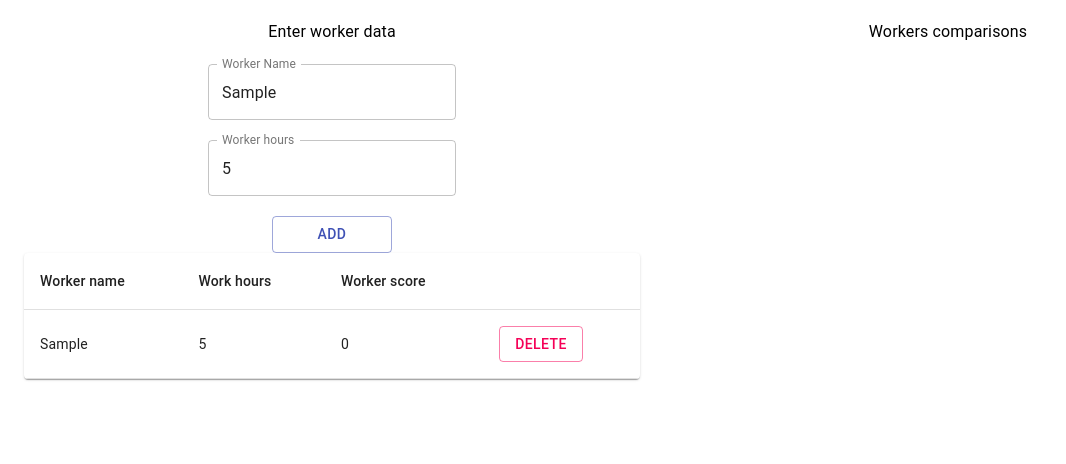
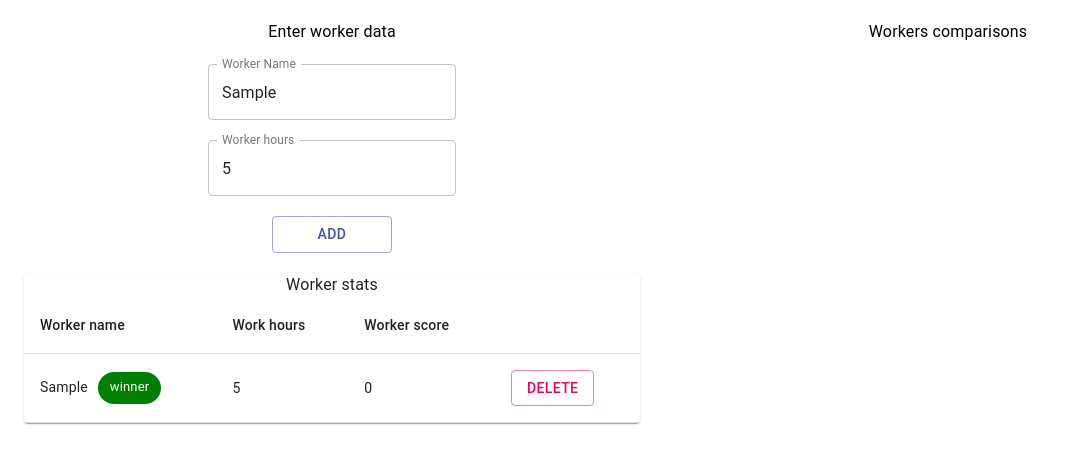
Before and after one commit to Velidoss/ukln, a React (Create React App) app: page / in a window 1280 px wide. Both pictures are taken after typing "Sample", "5" into the empty fields and a click on the button "ADD". Shown: the top 464 px of the page, without its empty margins (0-1066 px from the left). Built offline with nearby package versions, Linux system fonts and the light colour scheme.

Commit message:
feat: make error for duplicate worker names

```diff
--- a/src/App.js
+++ b/src/App.js
@@ -6,8 +6,8 @@ import Score from './components/Score/Score';
 function App() {
   return (
     <Container>
-      <Grid container direction="row">
-        <Grid container item  direction="column" xs={6}>
+      <Grid container >
+        <Grid container item  direction="column" lg={6}>
           <Grid container item justify="center" >
              <Input/>
           </Grid>
@@ -15,7 +15,7 @@ function App() {
             <Score/>
           </Grid>
         </Grid>
-        <Grid container item xs={6}>
+        <Grid container item lg={6}>
           <Comparison/>
         </Grid>
       </Grid>
--- a/src/components/Comparison/Comparison.jsx
+++ b/src/components/Comparison/Comparison.jsx
@@ -3,10 +3,12 @@ import useAppSelector from './../../store/hooks/useAppSelector';
 import { comparisonsSelector } from './../../store/selectors';
 import { Grid, List, Typography } from '@material-ui/core';
 import ComparisonListItem from './ComparisonListItem/ComparisonListItem';
+import style from './ComparisonStyles';
 
 const Comparison = () => {
 
   const comparisons = useAppSelector(comparisonsSelector);
+  const classes = style();
 
   return (
     <Grid container direction="column">
@@ -16,7 +18,7 @@ const Comparison = () => {
         </Typography>
       </Grid>
       <Grid item container justify="center" >
-        <List>
+        <List className={classes.root}>
           {
             comparisons.map((item, index) => (
               <ComparisonListItem key={index} comparisonItem={item} />
--- a/src/components/Comparison/ComparisonListItem/ComparisonListItem.jsx
+++ b/src/components/Comparison/ComparisonListItem/ComparisonListItem.jsx
@@ -10,7 +10,6 @@ const ComparisonListItem = ({comparisonItem}) => {
       <ListItemText>
         <Chip
           className={classes.itemBetter}
-          variant="outlined"
           label={comparisonItem.better}
           color="primary"
         />
--- a/src/components/Comparison/ComparisonListItem/ComparisonListItemStyle.js
+++ b/src/components/Comparison/ComparisonListItem/ComparisonListItemStyle.js
@@ -4,6 +4,8 @@ const ComparisonListItemStyle = makeStyles({
   itemBetter: {
     padding: 20,
     margin: 10,
+    backgroundColor: 'green',
+    color: 'white',
   },
   itemWorse: {
     padding: 20,
--- /dev/null
+++ b/src/components/Comparison/ComparisonStyles.js
@@ -0,0 +1,14 @@
+import { makeStyles } from "@material-ui/core";
+
+const ComparisonStyles = makeStyles((theme) => ({
+  root: {
+    width: '100%',
+    maxWidth: 360,
+    backgroundColor: theme.palette.background.paper,
+    position: 'relative',
+    overflow: 'auto',
+    maxHeight: 600,
+  },
+}));
+
+export default ComparisonStyles;
--- a/src/components/Input/Input.jsx
+++ b/src/components/Input/Input.jsx
@@ -3,6 +3,9 @@ import React, { useState } from 'react';
 import { useDispatch } from 'react-redux';
 import {addWorker} from '../../store/workersSlice/workersSlice';
 import style from './InputStyle';
+import useAppSelector from './../../store/hooks/useAppSelector';
+import { errorSelector } from './../../store/selectors';
+import { toggleErrorState } from './../../store/workersSlice/workersSlice';
 
 const Input = () => {
   const classes = style();
@@ -10,14 +13,17 @@ const Input = () => {
   const [workerName, setWorkerName] = useState('');
   const [workHours, setWorkHours] = useState('');
   const dispatch = useDispatch();
-
+  const errorState = useAppSelector(errorSelector);
+  console.log(errorState)
   const changeWorkerName = (event) => {
+    if (errorState){
+      dispatch(toggleErrorState(false));
+    }
     setWorkerName(event.target.value);
   };
   const changeWorkHours = (event) => {
     setWorkHours(event.target.value);
   };
-
 
   const addItem = (event) => {
     event.preventDefault();
@@ -36,6 +42,8 @@ const Input = () => {
           Enter worker data
         </Typography>
         <TextField
+          error={errorState}
+          helperText={errorState ? 'This name is already exists': ''}
           className={classes.formItem}
           label="Worker Name"
           type="text"
--- a/src/components/Score/Score.jsx
+++ b/src/components/Score/Score.jsx
@@ -1,15 +1,20 @@
-import { Paper, Table, TableBody, TableCell, TableContainer, TableHead, TableRow } from '@material-ui/core';
+import { Paper, Table, TableBody, TableCell, TableContainer, TableHead, TableRow, Typography } from '@material-ui/core';
 import React from 'react';
 import useAppSelector from './../../store/hooks/useAppSelector';
 import { workersSelector } from './../../store/selectors';
 import Worker from './Worker/Worker';
+import style from './ScoreStyles';
 
 const Score = () => {
 
   const workers = useAppSelector(workersSelector);
+  const classes = style();
 
   return (
-    <TableContainer component={Paper} >
+    <TableContainer className={classes.scoreTable} component={Paper} >
+      <Typography align="center">
+        Worker stats
+      </Typography>
       <Table>
         <TableHead>
           <TableRow>
@@ -27,8 +32,8 @@ const Score = () => {
         </TableHead>
         <TableBody>
           {
-            workers.map((worker) => (
-              <Worker key={worker.workerName} workerData={worker} />
+            workers.map((worker, index) => (
+              <Worker key={worker.workerName} index={index} workerData={worker} />
             ))
           }
         </TableBody>
--- /dev/null
+++ b/src/components/Score/ScoreStyles.js
@@ -0,0 +1,17 @@
+import { makeStyles } from "@material-ui/core";
+
+const ScoreStyles = makeStyles(() => ({
+  scoreTable: {
+    width: '100%',
+    position: 'relative',
+    overflow: 'auto',
+    maxHeight: 600,
+    marginTop: 20,
+  },
+  winnerShip: {
+    marginLeft: 10,
+    backgroundColor: 'green',
+  }
+}));
+
+export default ScoreStyles;
--- a/src/components/Score/Worker/Worker.jsx
+++ b/src/components/Score/Worker/Worker.jsx
@@ -1,12 +1,13 @@
-import { Button, TableCell, TableRow } from '@material-ui/core';
+import { Button, Chip, TableCell, TableRow } from '@material-ui/core';
 import React from 'react';
 import { useDispatch } from 'react-redux';
 import { removeWorker } from '../../../store/workersSlice/workersSlice';
+import style from '../ScoreStyles';
 
-const Worker = ({workerData}) => {
+const Worker = ({index, workerData}) => {
 
   const dispatch = useDispatch();
-
+  const classes = style();
   const deleteWorker = () => {
     dispatch(removeWorker(workerData.workerName));
   };
@@ -15,6 +16,9 @@ const Worker = ({workerData}) => {
     <TableRow key={workerData.workerName}>
       <TableCell>
         {workerData.workerName}
+        {
+          index === 0 && <Chip className={classes.winnerShip} label="winner" color="primary" />
+        }
       </TableCell>
       <TableCell>
         {workerData.workHours}
--- a/src/store/selectors.js
+++ b/src/store/selectors.js
@@ -1,2 +1,3 @@
 export const workersSelector = (state) => state.workers.workersData;
 export const comparisonsSelector = (state) => state.workers.comparisons;
+export const errorSelector = (state) => state.workers.nameError;
--- a/src/store/workersSlice/workersSlice.js
+++ b/src/store/workersSlice/workersSlice.js
@@ -1,4 +1,5 @@
 import { createSlice } from "@reduxjs/toolkit";
+import checkWorkerNameDuplicate from "../../utils/checkWorkerNameDuplicate";
 import compareWorkHours from "../../utils/compareWorkHours";
 import setComparisonsData from "../../utils/setComparisonsData";
 import compareWithNewWorker from './../../utils/compareWithNewWorker';
@@ -6,6 +7,7 @@ import compareWithNewWorker from './../../utils/compareWithNewWorker';
 const initialState = {
   workersData: [],
   comparisons: [],
+  nameError: false,
 };
 
 const itemSlice = createSlice({
@@ -13,18 +15,25 @@ const itemSlice = createSlice({
   initialState,
   reducers : {
     addWorker: (state, action) => {
-      compareWithNewWorker(state.workersData, {...action.payload, score: 0, compared: []});
-      state.comparisons = setComparisonsData(state.workersData);
-      state.workersData = state.workersData.sort((prev, current) =>  current.score - prev.score);
+      if (checkWorkerNameDuplicate(state.workersData, action.payload)) {
+        state.nameError = true;
+      } else {
+        compareWithNewWorker(state.workersData, {...action.payload, score: 0, compared: []});
+        state.comparisons = setComparisonsData(state.workersData);
+        state.workersData = state.workersData.sort((prev, current) =>  current.score - prev.score);
+      }
     },
     removeWorker: (state, action) => {
       state.workersData = state.workersData.filter((item) => item.workerName !== action.payload);
       compareWorkHours(state.workersData);
       state.comparisons = state.comparisons.filter((item) => item.better !== action.payload && item.worse !== action.payload);
     },
+    toggleErrorState: (state, action) => {
+      state.nameError = action.payload;
+    }
   }
 });
 
 
-export const {addWorker, removeWorker} = itemSlice.actions;
+export const {addWorker, removeWorker, toggleErrorState} = itemSlice.actions;
 export default itemSlice.reducer;
--- /dev/null
+++ b/src/utils/checkWorkerNameDuplicate.js
@@ -0,0 +1,5 @@
+const checkWorkerNameDuplicate = (workers, newWorker) => {
+  return workers.some((worker) => worker.workerName === newWorker.workerName);
+};
+
+export default checkWorkerNameDuplicate;
```
